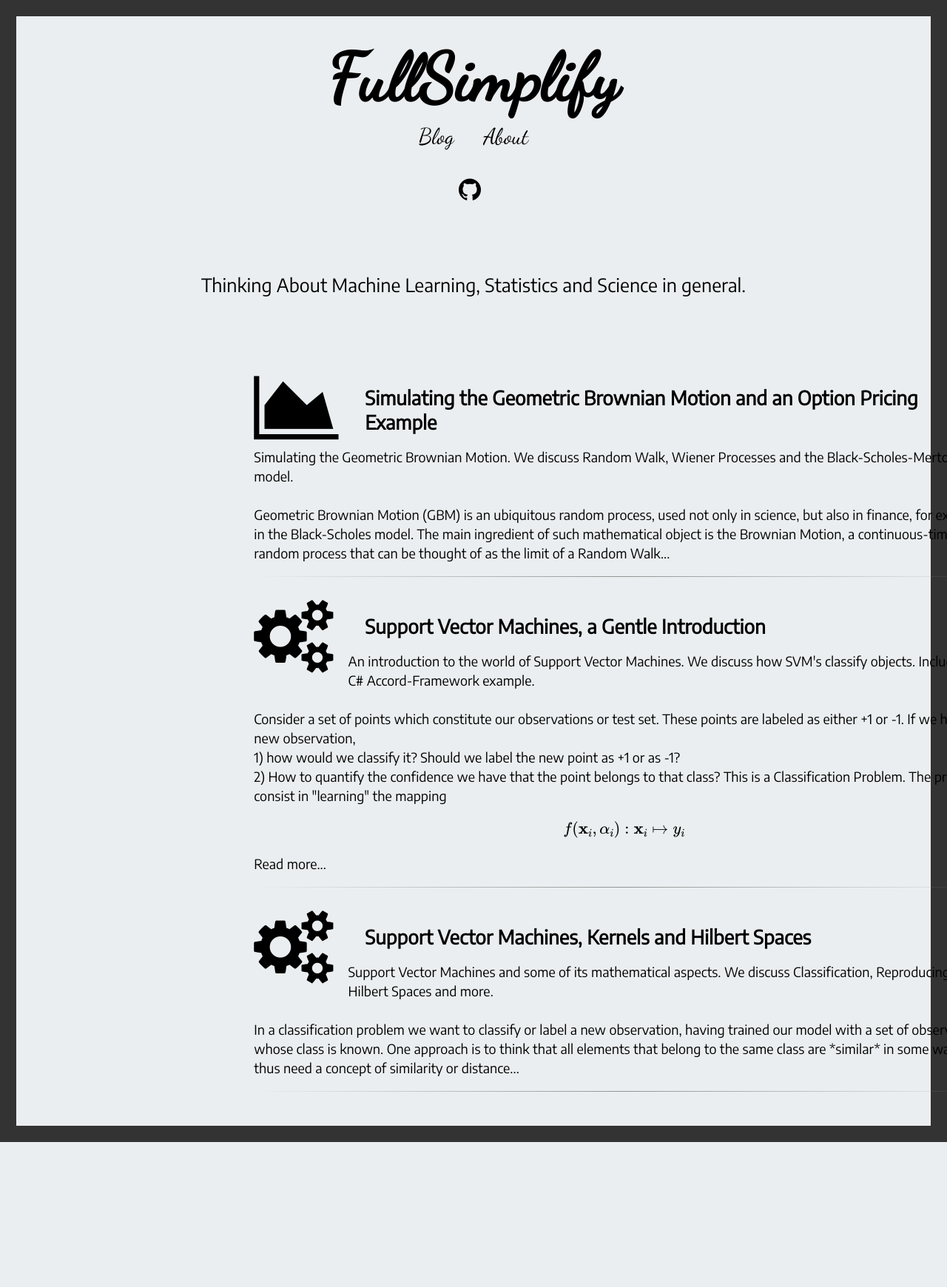
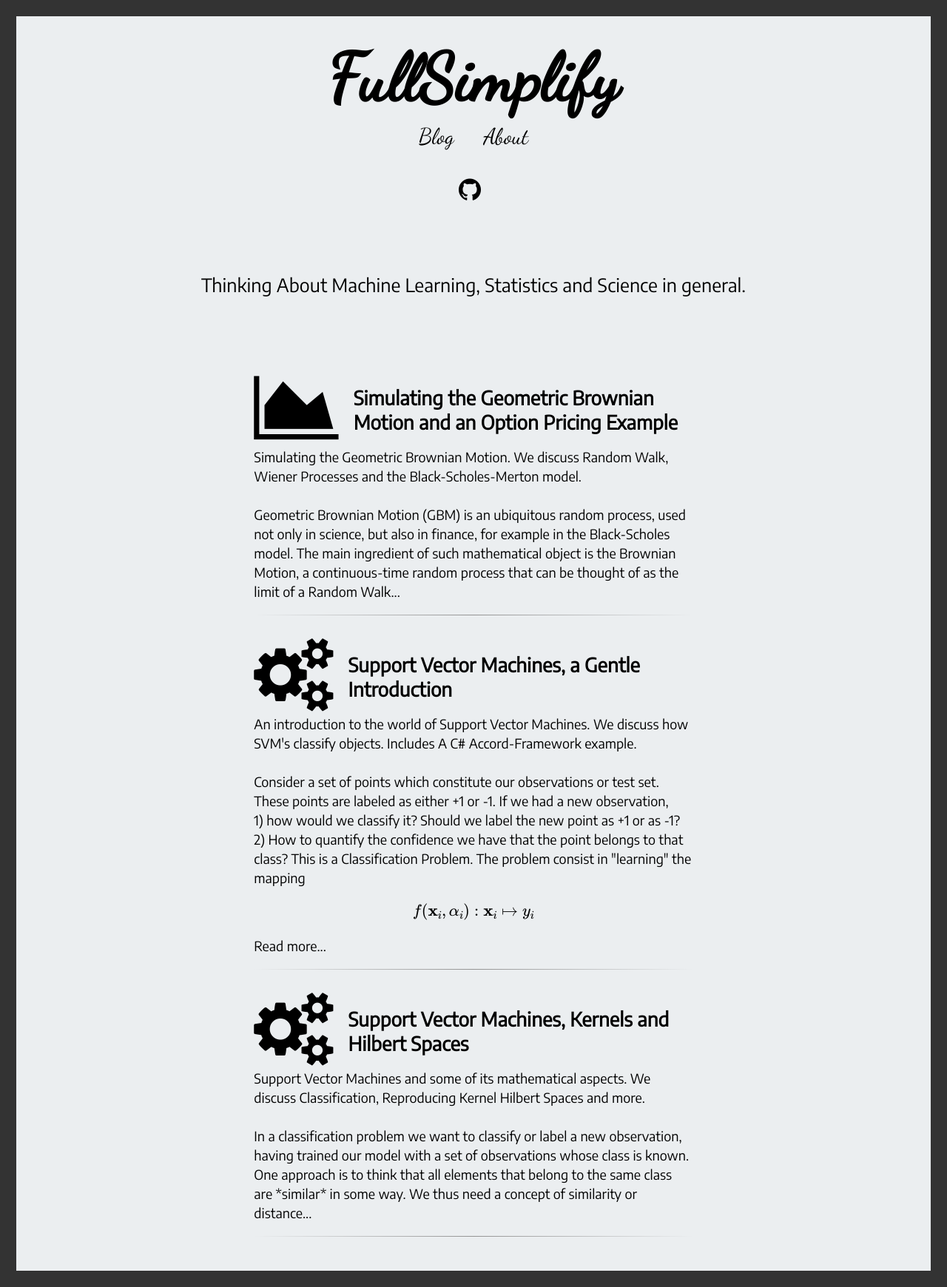
Before and after one commit to FullSimplify/FullSimplify.github.io, a Jekyll site: the page built from index.html, in a window 1280 px wide. Shown: the whole page at 74% size. Built offline with Jekyll 4.4.1, drawn with Linux system fonts in a browser that asks for light colours; some web fonts are replaced; formulas are drawn with MathJax 3; before the commit the page ends 1544 px from its top, so only the background shows below that.

Commit message:
Update _default.scss

```diff
--- a/_sass/_default.scss
+++ b/_sass/_default.scss
@@ -130,7 +130,7 @@ strong {
 }
 
 .one {
-    width: 1000px;
+    width: 100%;
     padding: 20px 0px;
     //margin: 40px auto;
 }
```
